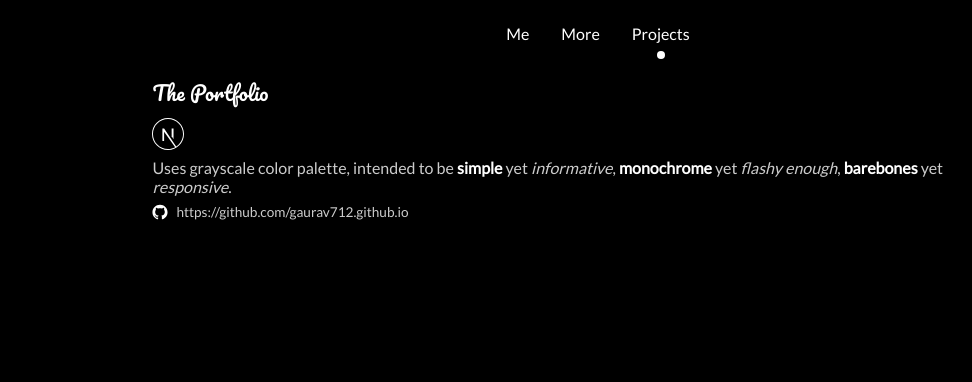
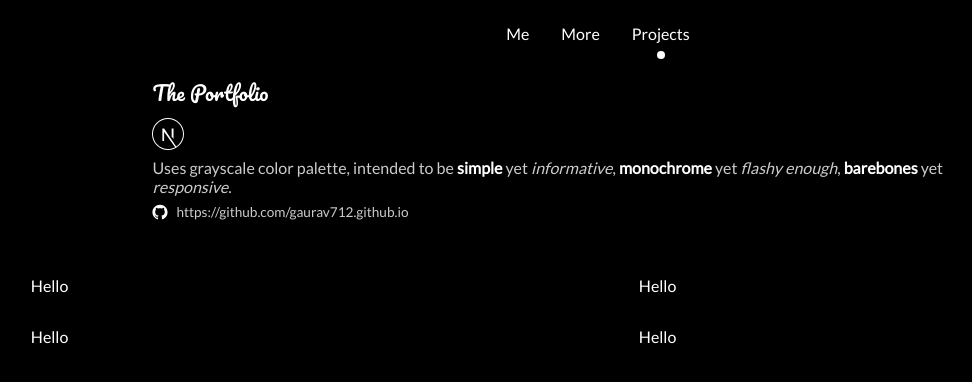
Before and after one commit to gaurav712/gaurav712.github.io, a Next.js app: page /projects in a window 1280 px wide. Shown: the top 382 px of the page, without its empty margins (62-1034 px from the left). Built offline with nearby package versions, Linux system fonts and the light colour scheme.

Commit message:
basic layout for projects list

```diff
--- a/pages/projects/index.tsx
+++ b/pages/projects/index.tsx
@@ -38,7 +38,12 @@ const Projects = () => {
               </div>
             </div>
           </div>
-          <div className={styles.projectsList}></div>
+          <div className={styles.projectsList}>
+            <div className={styles.projectInfoContainer}>Hello</div>
+            <div className={styles.projectInfoContainer}>Hello</div>
+            <div className={styles.projectInfoContainer}>Hello</div>
+            <div className={styles.projectInfoContainer}>Hello</div>
+          </div>
         </div>
       </div>
     </>
--- a/pages/projects/styles.module.css
+++ b/pages/projects/styles.module.css
@@ -1,5 +1,16 @@
 .main {
   padding: 0 2rem;
+}
+
+.projectsList {
+  display: grid;
+  margin-top: 2.5rem;
+  grid-template-columns: 1fr;
+}
+
+.projectInfoContainer {
+  width: 100%;
+  margin: 1rem auto;
 }
 
 .projectTitle {
@@ -49,4 +60,12 @@
     width: 70%;
     margin: 0 auto;
   }
+
+  .projectsList {
+    grid-template-columns: 1fr 1fr;
+  }
+
+  .projectInfoContainer {
+    width: 80%;
+  }
 }
```
